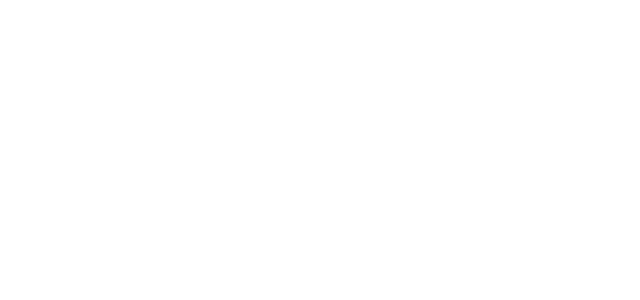
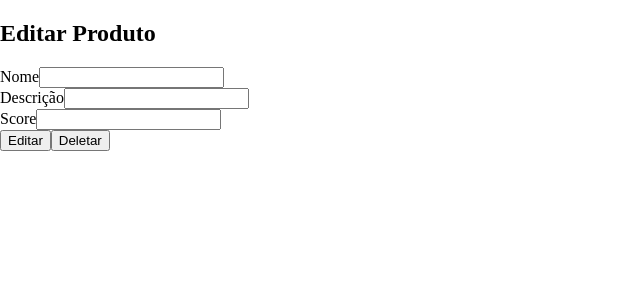
Before and after one commit to Equipe-05/Front, a React (Create React App) app in the folder my-app/: page /product/1 in a window 1280 px wide. Before the commit this address had no page. Shown: the top 300 px of the page, without its empty margins (0-640 px from the left). Built offline with nearby package versions, Linux system fonts and the light colour scheme; no server answers.

Commit message:
feat add update product

```diff
--- a/my-app/src/pages/createProduct/create-product.tsx
+++ b/my-app/src/components/forms/create/Product/createProduct.tsx
@@ -1,6 +1,6 @@
-import React, { ChangeEvent, FormEvent, useState } from 'react'
-import { api } from '../../utils/api/api';
-import { optionPlan } from '../../utils/types/requests';
+import React, { FormEvent, useState } from 'react'
+import { api } from '../../../../utils/api/api';
+import { optionPlan } from '../../../../utils/types/requests';
 
 export function CreateProduct() {
 
--- /dev/null
+++ b/my-app/src/components/forms/update/updateProduct.tsx
@@ -0,0 +1,64 @@
+import React, { FormEvent, useEffect, useState } from 'react'
+import { UpdateProduct } from '../../../utils/types/requests';
+import { api } from '../../../utils/api/api';
+import { useParams } from 'react-router-dom';
+
+export default function UpdateProductForm() {
+    const [product, setProduct] = useState<UpdateProduct>()
+
+    const { id } = useParams();
+
+    async function HandleSubmit(e: FormEvent<HTMLFormElement>) {
+        e.preventDefault();
+
+        const updateProduct = {
+            id: String(id),
+            name: String(e.currentTarget.nome.value),
+            description: String(e.currentTarget.descricao.value),
+            score: Number(e.currentTarget.pontuacao.value)
+        };
+
+        const productData = await api.patchProductById(updateProduct)
+    }
+
+    async function HandleDelete() {
+        const deleteProduct = id
+        const deleteDataProduct = await api.deleteProductById(String(deleteProduct))
+    }
+
+    useEffect(() => {
+        const Product = async () => {
+            const result = await api.getProductById(String(id))
+            setProduct(result)
+        }
+        Product()
+    }, [])
+
+    return (
+        <div>
+            <div>
+                <h2>Editar Produto</h2>
+                <form onSubmit={HandleSubmit}>
+                    <div>
+                        <label>Nome</label>
+                        <input name='nome' value={product?.name} />
+                    </div>
+
+                    <div>
+                        <label>Descrição</label>
+                        <input name='descricao' value={product?.description} />
+                    </div>
+
+
+                    <div>
+                        <label>Score</label>
+                        <input name='pontuacao' value={product?.score} />
+                    </div>
+
+                    <button type='submit'>Editar</button>
+                    <button type='button' onClick={HandleDelete}>Deletar</button>
+                </form>
+            </div>
+        </div>
+    )
+}
--- a/my-app/src/index.tsx
+++ b/my-app/src/index.tsx
@@ -8,7 +8,8 @@
 import { PageFranchisee } from "./pages/franchisee/franchisee";
 import { PageOperator } from "./pages/operator/operator";
 import { PageEmployee } from "./pages/employee/employee";
-import { CreateProduct } from "./pages/createProduct/create-product";
+import { CreateProduct } from "./components/forms/create/Product/createProduct";
+import UpdateProductForm from "./components/forms/update/updateProduct";
 
 const root = ReactDOM.createRoot(
   document.getElementById("root") as HTMLElement
@@ -24,6 +25,7 @@
         <Route path="/FRANCHISEE/:id" element={<PageFranchisee />} />
         <Route path="/EMPLOYEE/:id" element={<PageEmployee />} />
         <Route path="/MANAGER/:id" element={<CreateProduct />} />
+        <Route path="/product/:id" element={<UpdateProductForm />} />
       </Routes>
     </BrowserRouter>
   </React.StrictMode>
--- a/my-app/src/pages/manager/manager.tsx
+++ b/my-app/src/pages/manager/manager.tsx
@@ -1,11 +1,11 @@
-import Menu from "../../components/menus/menu";
-import { CreateProduct } from "../createProduct/create-product";
+import { CreateProduct } from "../../components/forms/create/Product/createProduct";
+import UpdateProductForm from "../../components/forms/update/updateProduct";
 import MenuChoice from "../../components/menus/menuChoice";
 
 export function PageManager() {
   return (
     <div>
-      <MenuChoice />
+      <UpdateProductForm />
     </div>
   );
 }
--- a/my-app/src/utils/api/api.ts
+++ b/my-app/src/utils/api/api.ts
@@ -1,6 +1,4 @@
-
 import axios from "axios";
-import axios, { AxiosRequestConfig } from "axios";
 import {
   CreateUser,
   UpdateUser,
@@ -10,7 +8,6 @@
   UpdateProductPlan,
   UpdateUserRole,
   UpdateUserPassword,
-
 } from "../types/requests";
 
 axios.defaults.baseURL = "https://back-production-8e9e.up.railway.app";
@@ -151,9 +148,9 @@
     }
   },
 
-  getProductById: async (data: UpdateProduct) => {
+  getProductById: async (id: string) => {
     try {
-      const response = await axios.get("/product/" + data.id);
+      const response = await axios.get("/product/" + id);
       return response.data;
     } catch (error) {
       alert(error);
@@ -173,9 +170,9 @@
     }
   },
 
-  deleteProductById: async (data: UpdateProduct) => {
+  deleteProductById: async (id: string) => {
     try {
-      const response = await axios.delete("/product/" + data.id);
+      const response = await axios.delete("/product/" + id);
     } catch (error) {
       alert(error);
     }
```
